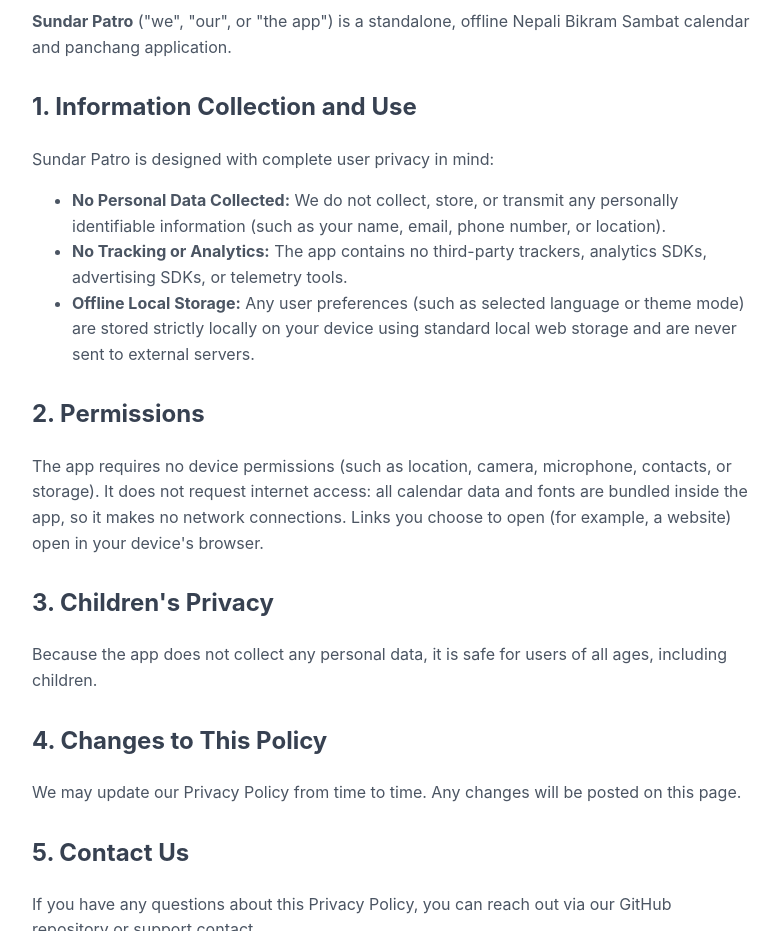
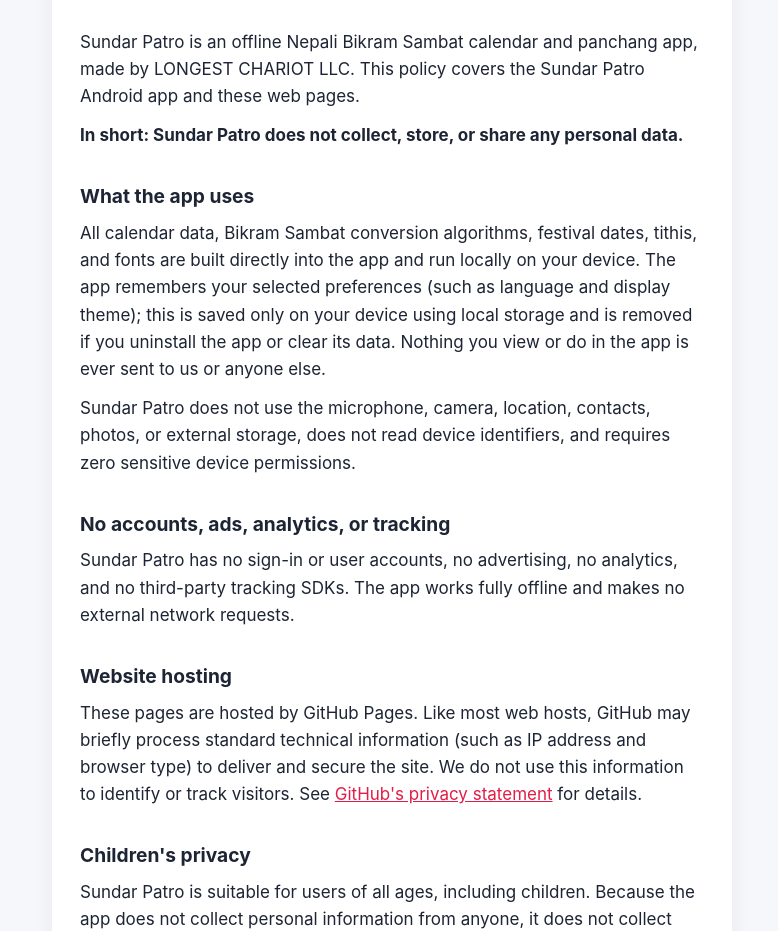
Before and after one commit to devcalapps-glitch/sundar-patro, a plain HTML site: page privacy-policy.html in a window 1280 px wide. Shown: the part 145-1076 px from the top of the page, without its empty margins (248-1026 px from the left). Drawn offline with Linux system fonts and the light colour scheme.

Commit message:
docs: update privacy policy from template, add docs site and update Play Store checklist

```diff
--- a/privacy-policy.html
+++ b/privacy-policy.html
@@ -1,48 +1,108 @@
-<!DOCTYPE html>
+<!doctype html>
 <html lang="en">
   <head>
-    <meta charset="UTF-8">
-    <meta name="viewport" content="width=device-width, initial-scale=1.0">
-    <title>Privacy Policy - Sundar Patro</title>
+    <meta charset="UTF-8" />
+    <meta name="viewport" content="width=device-width, initial-scale=1.0, viewport-fit=cover" />
+    <meta name="theme-color" content="#121214" />
+    <meta name="description" content="Privacy policy for Sundar Patro, an offline Nepali Bikram Sambat calendar app. Sundar Patro does not collect, store, or share personal data." />
+    <title>Privacy Policy · Sundar Patro</title>
     <style>
+      :root {
+        color-scheme: light dark;
+        --bg: #f5f7fb;
+        --card: #ffffff;
+        --text: #1d2433;
+        --muted: #5b6475;
+        --accent: #e11d48;
+      }
+      @media (prefers-color-scheme: dark) {
+        :root {
+          --bg: #121214;
+          --card: #1c1c20;
+          --text: #e8ecf3;
+          --muted: #a3acbb;
+          --accent: #fb7185;
+        }
+      }
+      * { box-sizing: border-box; }
       body {
-            font-family: -apple-system, BlinkMacSystemFont, "Segoe UI", Roboto, Helvetica, Arial, sans-serif;
-            line-height: 1.6;
+        margin: 0;
+        background: var(--bg);
+        color: var(--text);
+        font: 17px/1.6 -apple-system, BlinkMacSystemFont, "SF Pro Text", "Segoe UI", Roboto, sans-serif;
+      }
+      main {
         max-width: 720px;
-            margin: 40px auto;
-            padding: 0 20px;
-            color: #1f2937;
-            background: #ffffff;
+        margin: 0 auto;
+        padding: 48px 20px 64px;
       }
-        h1 { color: #111827; }
-        h2 { color: #374151; margin-top: 28px; }
-        p, li { color: #4b5563; }
+      article {
+        background: var(--card);
+        border-radius: 20px;
+        padding: 32px 28px;
+        box-shadow: 0 8px 24px rgba(0, 0, 0, 0.06);
+      }
+      h1 { font-size: 2rem; line-height: 1.2; margin: 0 0 4px; }
+      h2 { font-size: 1.2rem; margin: 32px 0 8px; }
+      p, ul { margin: 0 0 12px; }
+      ul { padding-left: 1.25rem; }
+      .meta { color: var(--muted); margin-bottom: 24px; }
+      a { color: var(--accent); }
+      footer { color: var(--muted); font-size: 0.9rem; text-align: center; margin-top: 24px; }
     </style>
   </head>
   <body>
-    <h1>Privacy Policy for Sundar Patro</h1>
-    <p>Last updated: November 10, 2026</p>
+    <main>
+      <article>
+        <h1>Privacy Policy</h1>
+        <p class="meta">Sundar Patro · Effective November 10, 2026</p>
 
-    <p><strong>Sundar Patro</strong> ("we", "our", or "the app") is a standalone, offline Nepali Bikram Sambat calendar and panchang application.</p>
+        <p>
+          Sundar Patro is an offline Nepali Bikram Sambat calendar and panchang app, made by LONGEST CHARIOT LLC.
+          This policy covers the Sundar Patro Android app and these web pages.
+        </p>
+        <p><strong>In short: Sundar Patro does not collect, store, or share any personal data.</strong></p>
 
-    <h2>1. Information Collection and Use</h2>
-    <p>Sundar Patro is designed with complete user privacy in mind:</p>
-    <ul>
-        <li><strong>No Personal Data Collected:</strong> We do not collect, store, or transmit any personally identifiable information (such as your name, email, phone number, or location).</li>
-        <li><strong>No Tracking or Analytics:</strong> The app contains no third-party trackers, analytics SDKs, advertising SDKs, or telemetry tools.</li>
-        <li><strong>Offline Local Storage:</strong> Any user preferences (such as selected language or theme mode) are stored strictly locally on your device using standard local web storage and are never sent to external servers.</li>
-    </ul>
+        <h2>What the app uses</h2>
+        <p>
+          All calendar data, Bikram Sambat conversion algorithms, festival dates, tithis, and fonts are built directly into the app and run locally on your device. The app remembers your selected preferences (such as language and display theme); this is saved only on your device using local storage and is removed if you uninstall the app or clear its data. Nothing you view or do in the app is ever sent to us or anyone else.
+        </p>
+        <p>
+          Sundar Patro does not use the microphone, camera, location, contacts, photos, or external storage, does not read device identifiers, and requires zero sensitive device permissions.
+        </p>
 
-    <h2>2. Permissions</h2>
-    <p>The app requires no device permissions (such as location, camera, microphone, contacts, or storage). It does not request internet access: all calendar data and fonts are bundled inside the app, so it makes no network connections. Links you choose to open (for example, a website) open in your device's browser.</p>
+        <h2>No accounts, ads, analytics, or tracking</h2>
+        <p>
+          Sundar Patro has no sign-in or user accounts, no advertising, no analytics, and no third-party tracking SDKs.
+          The app works fully offline and makes no external network requests.
+        </p>
 
-    <h2>3. Children's Privacy</h2>
-    <p>Because the app does not collect any personal data, it is safe for users of all ages, including children.</p>
+        <h2>Website hosting</h2>
+        <p>
+          These pages are hosted by GitHub Pages. Like most web hosts, GitHub may briefly process
+          standard technical information (such as IP address and browser type) to deliver and
+          secure the site. We do not use this information to identify or track visitors. See
+          <a href="https://docs.github.com/en/site-policy/privacy-policies/github-general-privacy-statement">GitHub's privacy statement</a> for details.
+        </p>
 
-    <h2>4. Changes to This Policy</h2>
-    <p>We may update our Privacy Policy from time to time. Any changes will be posted on this page.</p>
+        <h2>Children's privacy</h2>
+        <p>
+          Sundar Patro is suitable for users of all ages, including children. Because the app does not collect personal
+          information from anyone, it does not collect personal information from children.
+        </p>
 
-    <h2>5. Contact Us</h2>
-    <p>If you have any questions about this Privacy Policy, you can reach out via our GitHub repository or support contact.</p>
+        <h2>Changes to this policy</h2>
+        <p>
+          If this policy changes, we will update this page and the effective date above.
+        </p>
+
+        <h2>Contact</h2>
+        <p>
+          Questions about privacy? Email
+          <a href="mailto:support@longestchariot.com">support@longestchariot.com</a>.
+        </p>
+      </article>
+      <footer>© 2026 LONGEST CHARIOT LLC · <a href="docs/support/">Support</a></footer>
+    </main>
   </body>
 </html>
```
Also changed, not shown: docs/index.html (added, +12 -0 lines), docs/privacy/index.html (added, +108 -0 lines), docs/support/index.html (added, +102 -0 lines), 2 other files. Lines whose indentation alone changed are shown as unchanged.
